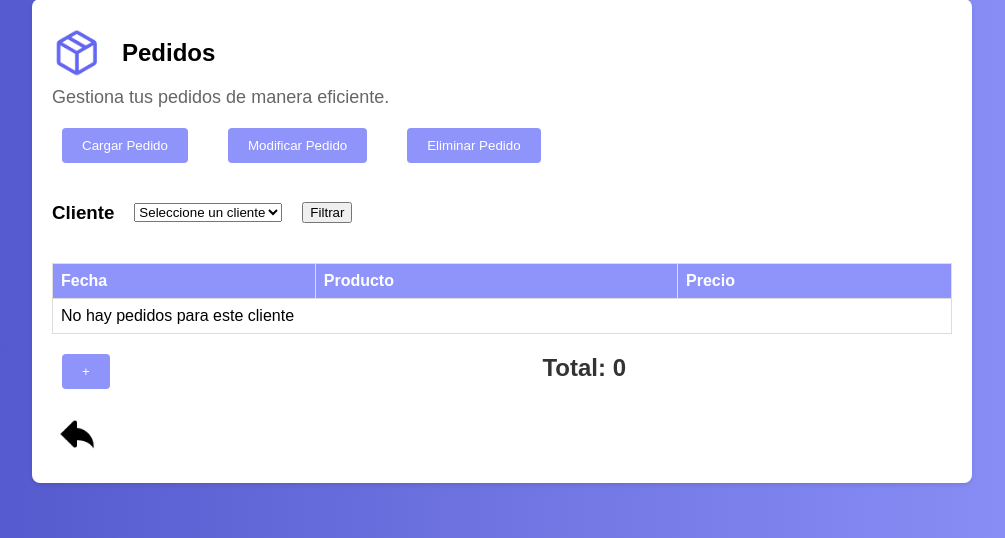
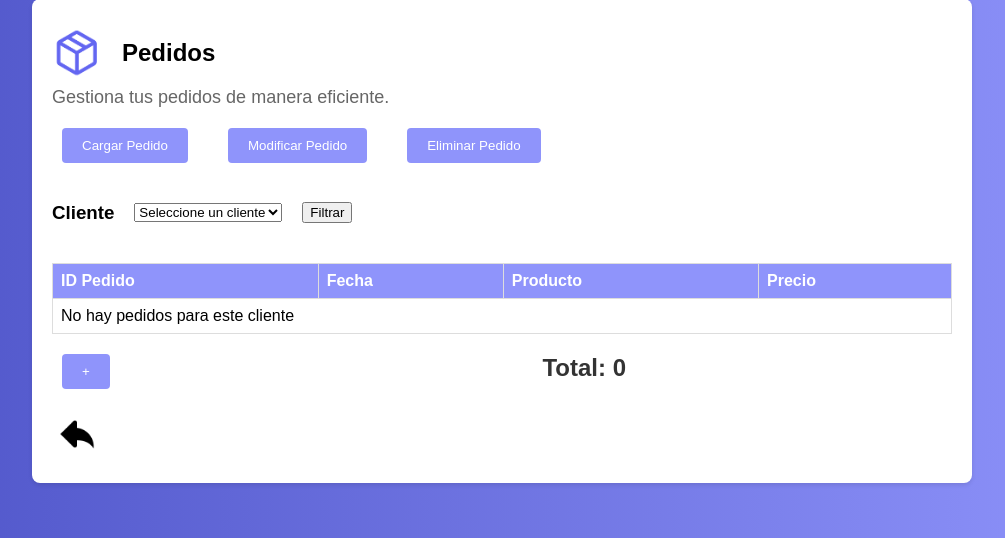
Before and after one commit to agus-domi/MundoBotin, a Flask app: page /pedidos in a window 1280 px wide. Shown: the part 159-697 px from the top of the page, without its empty margins (138-1143 px from the left). Run offline with Flask 3, Linux system fonts and the light colour scheme; data that the repository does not hold is empty.

Commit message:
Carga y Eliminacion de Pedidos

```diff
--- a/app.py
+++ b/app.py
@@ -202,7 +202,7 @@ def pedidos():
     total = 0
     if cliente_info:
         query_pedidos = """
-        SELECT p.Fecha, pr.Marca, pr.Precio
+        SELECT p.ID_Pedido, p.Fecha, pr.Marca, pr.Precio
         FROM Pedido p
         JOIN Tiene t ON p.ID_Pedido = t.ID_Pedido
         JOIN Producto pr ON t.ID_Producto = pr.ID_Producto
@@ -210,7 +210,7 @@ def pedidos():
         """
         cursor.execute(query_pedidos, (selected_cliente,))
         pedidos = cursor.fetchall()
-        total = sum(pedido[2] for pedido in pedidos)
+        total = sum(pedido[3] for pedido in pedidos)  # Actualiza el índice a 3 para obtener el precio
 
     return render_template(
         'pedidos.html', pedidos=pedidos, clientes=clientes, productos=productos,
@@ -219,10 +219,11 @@ def pedidos():
     )
 
 
+
 @app.route('/agregar_pedido', methods=['POST'])
 def agregar_pedido():
     cliente_id = request.form['cliente_id']
-    producto_id = request.form['producto_id']
+    productos_ids = request.form.getlist('producto_id')  # Lista de productos seleccionados
     fecha = datetime.now().strftime('%Y-%m-%d')  # Fecha actual
 
     # Insertar el pedido en la tabla Pedido
@@ -232,46 +233,42 @@ def agregar_pedido():
 
     # Obtener el ID del nuevo pedido
     pedido_id = cursor.lastrowid
+    total_monto = 0
 
-    # Insertar el producto en la tabla Tiene
-    query_tiene = "INSERT INTO Tiene (ID_Pedido, ID_Producto) VALUES (%s, %s)"
-    cursor.execute(query_tiene, (pedido_id, producto_id))
-    conexion.commit()
+    # Insertar cada producto seleccionado en la tabla Tiene y calcular el total
+    for producto_id in productos_ids:
+        query_tiene = "INSERT INTO Tiene (ID_Pedido, ID_Producto) VALUES (%s, %s)"
+        cursor.execute(query_tiene, (pedido_id, producto_id))
 
-    # Calcular el monto total sumando el precio del producto
-    query_precio = "SELECT Precio FROM Producto WHERE ID_Producto = %s"
-    cursor.execute(query_precio, (producto_id,))
-    precio = cursor.fetchone()[0]
+        # Obtener el precio del producto y sumarlo al monto total
+        query_precio = "SELECT Precio FROM Producto WHERE ID_Producto = %s"
+        cursor.execute(query_precio, (producto_id,))
+        precio = cursor.fetchone()[0]
+        total_monto += precio
 
-    # Actualizar el monto en el pedido
-    query_actualizar_monto = "UPDATE Pedido SET Monto = Monto + %s WHERE ID_Pedido = %s"
-    cursor.execute(query_actualizar_monto, (precio, pedido_id))
+    # Actualizar el monto total en el pedido
+    query_actualizar_monto = "UPDATE Pedido SET Monto = %s WHERE ID_Pedido = %s"
+    cursor.execute(query_actualizar_monto, (total_monto, pedido_id))
     conexion.commit()
 
     return redirect(url_for('pedidos'))
 
-# Ruta para eliminar un producto específico de un pedido
-@app.route('/eliminar_producto_pedido/<int:pedido_id>/<int:producto_id>', methods=['POST'])
-def eliminar_producto_pedido(pedido_id, producto_id):
-    # Eliminar la relación del producto en el pedido en la tabla 'Tiene'
-    query = "DELETE FROM Tiene WHERE ID_Pedido = %s AND ID_Producto = %s"
-    cursor.execute(query, (pedido_id, producto_id))
+# Ruta para eliminar un pedido
+@app.route('/eliminar_pedido', methods=['POST'])
+def eliminar_pedido():
+    pedido_id = request.form.get('ID')
+    # Primero, elimina todas las relaciones de productos del pedido en la tabla 'Tiene'
+    query_eliminar_tiene = 'DELETE FROM Tiene WHERE ID_Pedido = %s'
+    cursor.execute(query_eliminar_tiene, (pedido_id,))
+
+    # Luego, elimina el pedido de la tabla 'Pedido'
+    query_eliminar_pedido = 'DELETE FROM Pedido WHERE ID_Pedido = %s'
+    cursor.execute(query_eliminar_pedido, (pedido_id,))
+
+    # Confirma los cambios
     conexion.commit()
 
-    # Recalcular el monto total del pedido después de la eliminación
-    query_total = """
-        UPDATE Pedido
-        SET Monto = (
-            SELECT COALESCE(SUM(pr.Precio), 0)
-            FROM Tiene t
-            JOIN Producto pr ON t.ID_Producto = pr.ID_Producto
-            WHERE t.ID_Pedido = %s
-        )
-        WHERE ID_Pedido = %s
-    """
-    cursor.execute(query_total, (pedido_id, pedido_id))
-    conexion.commit()
-
+    # Redirige a la página de pedidos
     return redirect(url_for('pedidos'))
 
 
--- a/static/styletab.css
+++ b/static/styletab.css
@@ -124,7 +124,7 @@ th {
 
 
 /* Estilo para el formulario de Cargar Cliente */
-#formulario-alta {
+#formulario-alta, #formulario-eliminar {
     background: #f0f2f5; /* Fondo suave */
     border-radius: 8px;
     box-shadow: 0 2px 4px rgba(0, 0, 0, 0.1);
@@ -134,7 +134,7 @@ th {
     max-width: 500px; /* Limita el ancho del formulario */
 }
 
-#formulario-alta label {
+#formulario-alta label, #formulario-eliminar label {
     display: inline-block;
     width: 80px; /* Alinea las etiquetas a la izquierda con espacio fijo */
     font-size: 14px;
@@ -142,7 +142,7 @@ th {
     margin-bottom: 10px;
 }
 
-#formulario-alta input[type="text"] {
+#formulario-alta input[type="text"], #formulario-eliminar input[type="text"] {
     width: calc(100% - 90px); /* Ajusta el ancho del campo de texto */
     padding: 8px;
     margin-bottom: 10px;
@@ -152,7 +152,7 @@ th {
     box-sizing: border-box;
 }
 
-#formulario-alta input[type="submit"] {
+#formulario-alta input[type="submit"], #formulario-eliminar input[type="submit"] {
     background: #4e54c8;
     color: white;
     border: none;
@@ -164,7 +164,7 @@ th {
     font-size: 14px;
 }
 
-#formulario-alta input[type="submit"]:hover {
+#formulario-alta input[type="submit"]:hover, #formulario-eliminar input[type="submit"]:hover {
     background: #8f94fb;
 }
 
--- a/templates/pedidos.html
+++ b/templates/pedidos.html
@@ -19,7 +19,7 @@
         <div class="botones">
             <button onclick="document.getElementById('formulario-alta').style.display='block'">Cargar Pedido</button>
             <button>Modificar Pedido</button>
-            <button>Eliminar Pedido</button>
+            <button onclick="document.getElementById('formulario-eliminar').style.display='block'">Eliminar Pedido</button>
         </div>
         <div id="formulario-alta" style="display:none;">
             <form method="POST" action="{{ url_for('agregar_pedido') }}">
@@ -34,10 +34,10 @@
                 </select><br>
 
                 <label for="producto_id">Seleccionar Producto:</label>
-                <select name="producto_id" id="producto_id" required>
-                    <option value="">Seleccione un producto</option>
+                <select name="producto_id" id="producto_id" multiple required>
+                    <option value="">Seleccione productos</option>
                     {% for producto in productos %}
-                        <option value="{{ producto[0] }}">{{ producto[2] }} - ${{ producto[3] }}</option>
+                    <option value="{{ producto[0] }}">{{ producto[2] }} - ${{ producto[3] }}</option>
                     {% endfor %}
                 </select><br>
 
@@ -45,6 +45,14 @@
                 <input type="date" name="fecha" id="fecha" value="{{ fecha_actual }}" readonly><br>
 
                 <input type="submit" value="Agregar Pedido">
+            </form>
+        </div>
+        <div id="formulario-eliminar" style="display:none;">
+            <form action="{{ url_for('eliminar_pedido') }}" method="POST">
+                <label for="ID">ID:</label>
+                <input type="number" id="ID" name="ID" required>
+                <br>
+                <input type="submit" value="Eliminar">
             </form>
         </div>
         <form method="POST">
@@ -68,6 +76,7 @@
             <table>
                 <thead>
                     <tr>
+                        <th>ID Pedido</th>
                         <th>Fecha</th>
                         <th>Producto</th>
                         <th>Precio</th>
@@ -80,12 +89,13 @@
                             <td>{{ pedido[0] }}</td>
                             <td>{{ pedido[1] }}</td>
                             <td>{{ pedido[2] }}</td>
+                            <td>{{ pedido[3] }}</td>
                         </tr>
                         {% endfor %}
                     {% else %}
-                        <tr>
-                            <td colspan="3">No hay pedidos para este cliente</td>
-                        </tr>
+                    <tr>
+                        <td colspan="4">No hay pedidos para este cliente</td>
+                    </tr>
                     {% endif %}
                 </tbody>
             </table>
```
